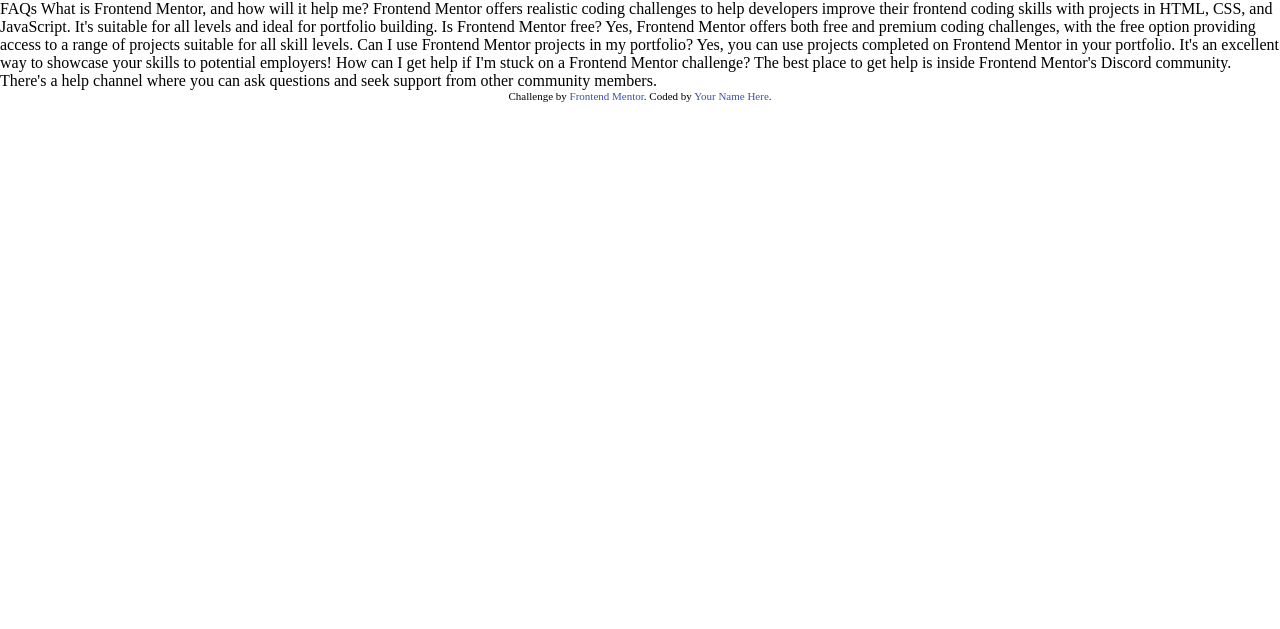
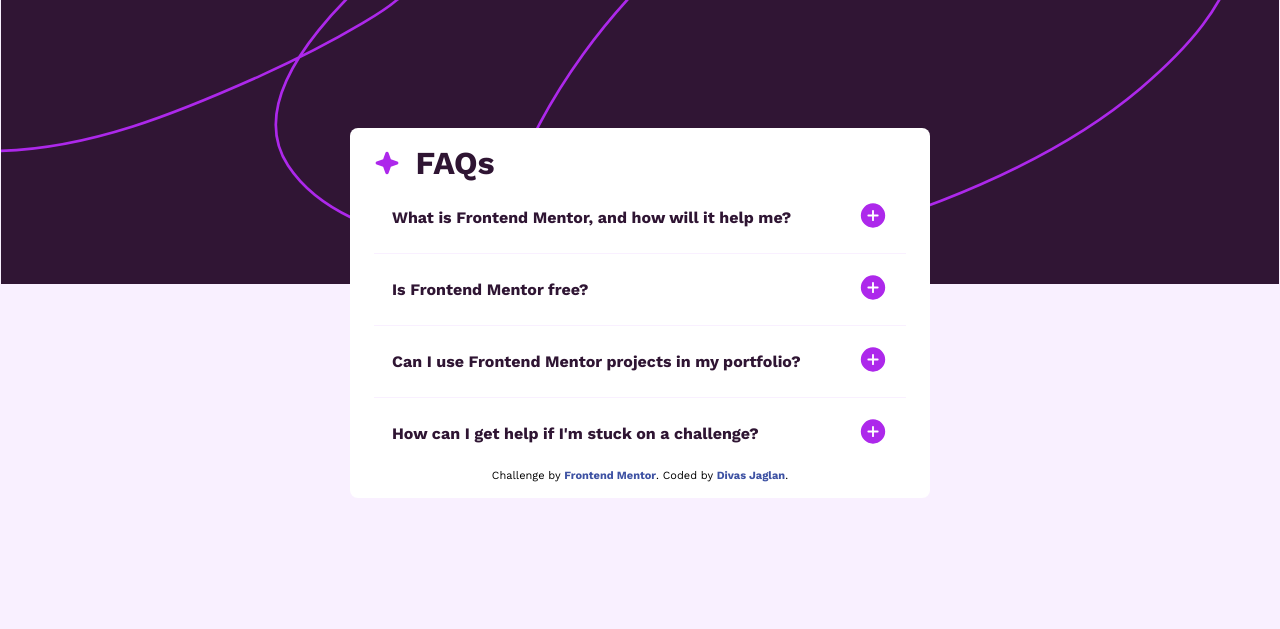
Before and after one commit to DivasJaglan/Frontend-Mentor, a plain HTML site: page faq-accordion-main/index.html in a window 1280 px wide. Drawn offline with nearby package versions, Linux system fonts and the light colour scheme.

Commit message:
Add files via upload
Made responsible for desktop.

```diff
--- a/faq-accordion-main/index.html
+++ b/faq-accordion-main/index.html
@@ -3,7 +3,6 @@
   <head>
     <meta charset="UTF-8" />
     <meta name="viewport" content="width=device-width, initial-scale=1.0" />
-    <!-- displays site properly based on user's device -->
 
     <link
       rel="icon"
@@ -12,39 +11,73 @@
       href="./assets/images/favicon-32x32.png"
     />
     <link rel="stylesheet" href="./styleReset.css" />
+    <link rel="stylesheet" href="./styles.css" />
 
     <title>Frontend Mentor | FAQ accordion</title>
 
-    <!-- Feel free to remove these styles or customise in your own stylesheet 👍 -->
-    <style>
-      .attribution {
-        font-size: 11px;
-        text-align: center;
-      }
-      .attribution a {
-        color: hsl(228, 45%, 44%);
-      }
-    </style>
   </head>
   <body>
-    FAQs What is Frontend Mentor, and how will it help me? Frontend Mentor
-    offers realistic coding challenges to help developers improve their frontend
-    coding skills with projects in HTML, CSS, and JavaScript. It's suitable for
-    all levels and ideal for portfolio building. Is Frontend Mentor free? Yes,
-    Frontend Mentor offers both free and premium coding challenges, with the
-    free option providing access to a range of projects suitable for all skill
-    levels. Can I use Frontend Mentor projects in my portfolio? Yes, you can use
-    projects completed on Frontend Mentor in your portfolio. It's an excellent
-    way to showcase your skills to potential employers! How can I get help if
-    I'm stuck on a Frontend Mentor challenge? The best place to get help is
-    inside Frontend Mentor's Discord community. There's a help channel where you
-    can ask questions and seek support from other community members.
+    <main>
+      <div class="heading">
+        <div class="star"></div>
+        <span>FAQs</span>
+      </div>
+      <button class="accordion" ">
+        What is Frontend Mentor, and how will it help me?
+      </button>
+      <div class="panel">
+        <p>
+          Frontend Mentor offers realistic coding challenges to help developers
+          improve their frontend coding skills with projects in HTML, CSS, and
+          JavaScript. It's suitable for all levels and ideal for portfolio
+          building.
+        </p>
+      </div>
 
-    <div class="attribution">
-      Challenge by
-      <a href="https://www.frontendmentor.io?ref=challenge" target="_blank"
-        >Frontend Mentor</a
-      >. Coded by <a href="#">Your Name Here</a>.
-    </div>
+      <hr/>
+
+      <button class="accordion">Is Frontend Mentor free?</button>
+      <div class="panel">
+        <p>
+          Yes, Frontend Mentor offers both free and premium coding challenges,
+          with the free option providing access to a range of projects suitable
+          for all skill levels.
+        </p>
+      </div>
+
+      <hr/>
+
+      <button class="accordion">
+        Can I use Frontend Mentor projects in my portfolio?
+      </button>
+      <div class="panel">
+        <p>
+          Yes, you can use projects completed on Frontend Mentor in your
+          portfolio. It's an excellent way to showcase your skills to potential
+          employers!
+        </p>
+      </div>
+
+      <hr/>
+
+      <button class="accordion">
+        How can I get help if I'm stuck on a challenge?
+      </button>
+      <div class="panel">
+        <p>
+          The best place to get help is inside Frontend Mentor's Discord
+          community. There's a help channel where you can ask questions and seek
+          support from other community members.
+        </p>
+      </div>
+
+      <div class="attribution">
+        Challenge by
+        <a href="https://www.frontendmentor.io?ref=challenge" target="_blank"
+          >Frontend Mentor</a
+        >. Coded by <a href="#">Divas Jaglan</a>.
+      </div>
+    </main>
+    <script src="./script.js"></script>
   </body>
 </html>
--- /dev/null
+++ b/faq-accordion-main/script.js
@@ -0,0 +1,15 @@
+const acc = document.getElementsByClassName("accordion");
+
+for (let i = 0; i < acc.length; i++) {
+  acc[i].addEventListener("click", function () {
+    this.classList.toggle("active");
+    let panel = this.nextElementSibling;
+    if (panel.style.maxHeight) {
+      panel.style.maxHeight = null;
+      panel.style.marginBottom = 0;
+    } else {
+      panel.style.maxHeight = panel.scrollHeight + "px";
+      panel.style.marginBottom = "16px";
+    }
+  });
+}
--- /dev/null
+++ b/faq-accordion-main/styles.css
@@ -0,0 +1,104 @@
+@import url("https://fonts.googleapis.com/css2?family=Work+Sans:ital,wght@0,100..900;1,100..900&display=swap");
+
+:root {
+  --white: hsl(0, 0%, 100%);
+  --light-pink: hsl(275, 100%, 97%);
+  --dark-purple: hsl(292, 42%, 14%);
+  --grayish-purple: hsl(292, 16%, 49%);
+}
+
+body {
+  display: flex;
+  padding: 8rem 1.5rem;
+  justify-content: center;
+  background-size: contain;
+  background-repeat: no-repeat;
+  background-color: var(--light-pink);
+  font-family: "Work Sans", sans-serif;
+  background-image: url(./assets/images/background-pattern-mobile.svg);
+}
+
+body::-webkit-scrollbar {
+  display: none;
+}
+
+main {
+  display: flex;
+  max-width: 580px;
+  padding: 1rem 1.5rem;
+  border-radius: 0.5rem;
+  flex-direction: column;
+  background-color: #fff;
+}
+
+.heading {
+  gap: 1rem;
+  display: flex;
+}
+
+.heading .star {
+  width: 1.6rem;
+  content: url("./assets/images/icon-star.svg");
+}
+
+.heading span {
+  font-size: 2rem;
+  font-weight: 700;
+  color: var(--dark-purple);
+}
+
+button {
+  display: flex;
+  cursor: pointer;
+  font-weight: 700;
+  transition: 0.4s;
+  padding: 1.125rem;
+  align-items: center;
+  color: var(--dark-purple);
+  justify-content: space-between;
+  border-radius: 0.5rem 0.5rem 0 0;
+}
+
+.active,
+.accordion:hover {
+  background-color: var(--light-pink);
+}
+
+.panel {
+  max-height: 0;
+  padding: 0 18px;
+  overflow: hidden;
+  color: var(--grayish-purple);
+  transition: max-height 0.2s ease-out;
+}
+
+.accordion:after {
+  content: url("./assets/images/icon-plus.svg");
+}
+
+.active:after {
+  content: url("./assets/images/icon-minus.svg");
+}
+
+hr {
+  border-bottom: 1px solid var(--light-pink);
+}
+
+@media (min-width: 658px) {
+  body {
+    background-image: url(./assets/images/background-pattern-desktop.svg);
+  }
+
+  main {
+    min-width: 580px;
+  }
+}
+
+.attribution {
+  font-size: 11px;
+  text-align: center;
+}
+.attribution a {
+  font-weight: 700;
+  color: hsl(228, 45%, 44%);
+}
```
